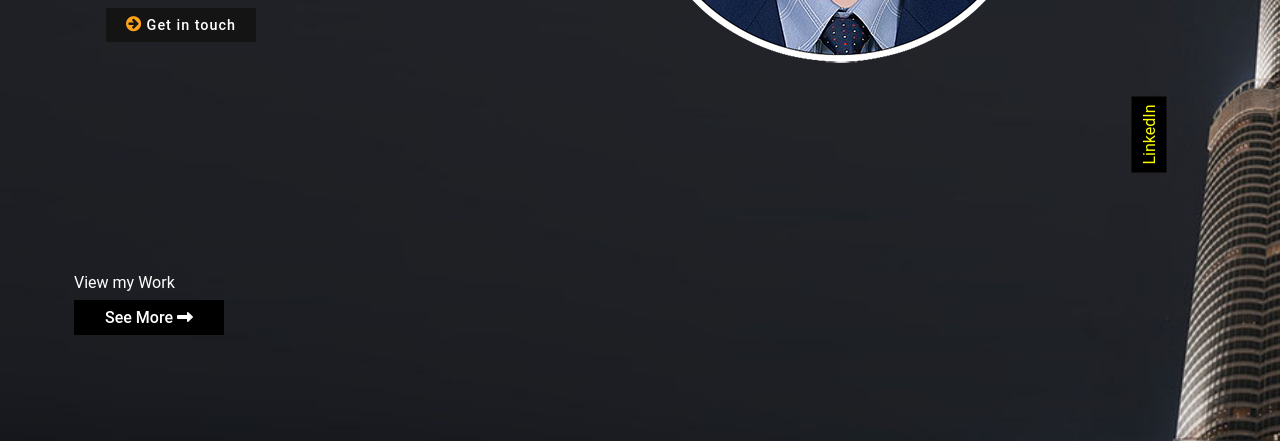
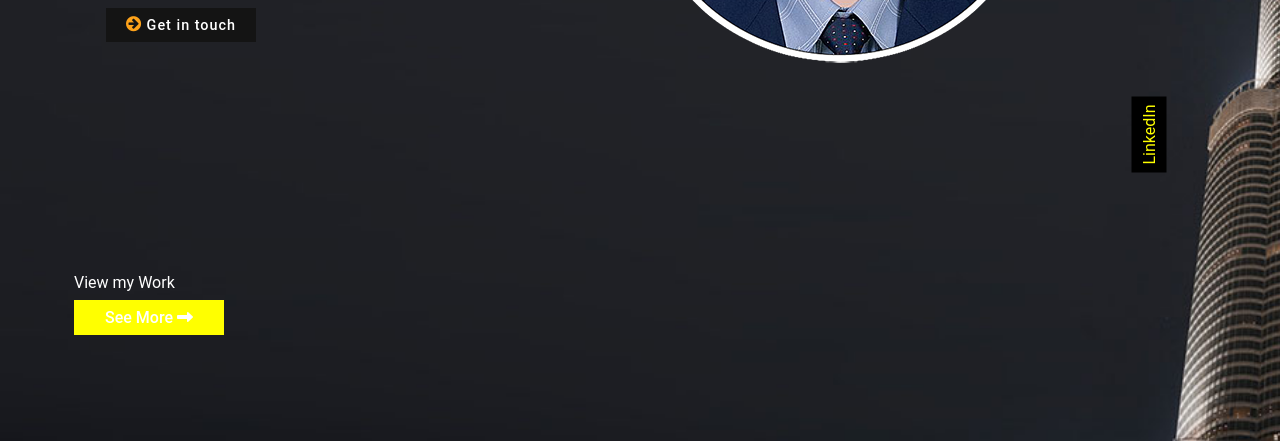
Before and after one commit to markangel19/mark, a plain HTML site: page index.html in a window 1280 px wide. Shown: the part 471-912 px from the top of the page. Drawn offline with Linux system fonts and the light colour scheme; files that its build step writes are made by us from their sources.

Commit message:
Update main.css

```diff
--- a/cssjs/main.css
+++ b/cssjs/main.css
@@ -47,9 +47,9 @@
 }
 
 .btn--portfolio {
-  background-color: #000000;
+  background-color: yellow;
   weight: 20;
-  color: #ffffff;
+  color: black;
   margin-bottom: 1rem;
 
 }
```
